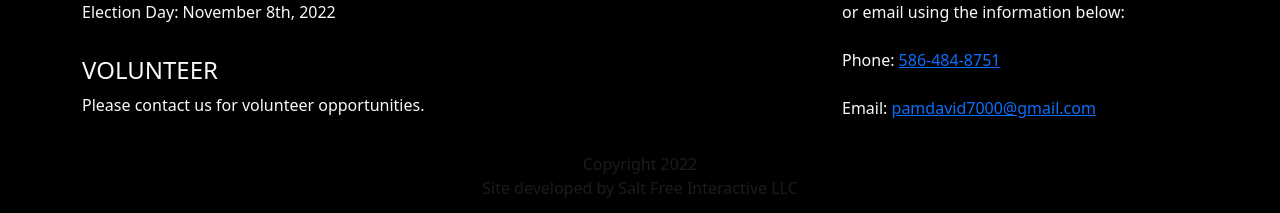
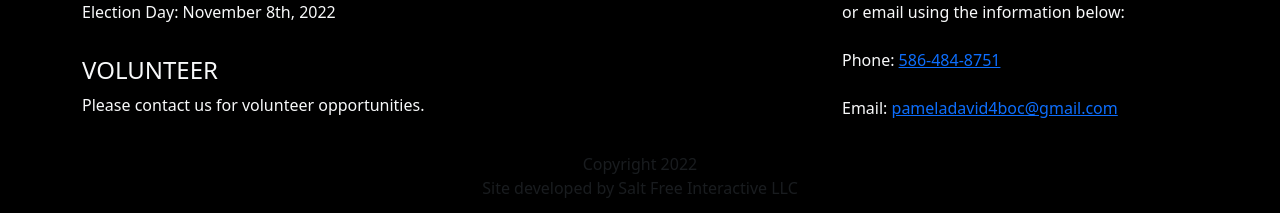
Before and after one commit to rsoulard/pameladavid-site, a Jekyll site: the page built from index.html, in a window 1280 px wide and 900 px high, scrolled down 1980 px. Shown: the part 684-897 px from the top of the window. Built offline with Jekyll 4.4.1, drawn with Linux system fonts in a browser that asks for light colours.

Commit message:
Email update

```diff
--- a/_includes/footer.html
+++ b/_includes/footer.html
@@ -47,7 +47,7 @@
                     <br>
                     <br>
                     <span class="text-light">Email: <a
-                            href="mailto:pamdavid7000@gmail.com">pamdavid7000@gmail.com</a></span>
+                            href="pameladavid4boc@gmail.com@gmail.com">pameladavid4boc@gmail.com</a></span>
                 </div>
             </div>
         </div>
```
